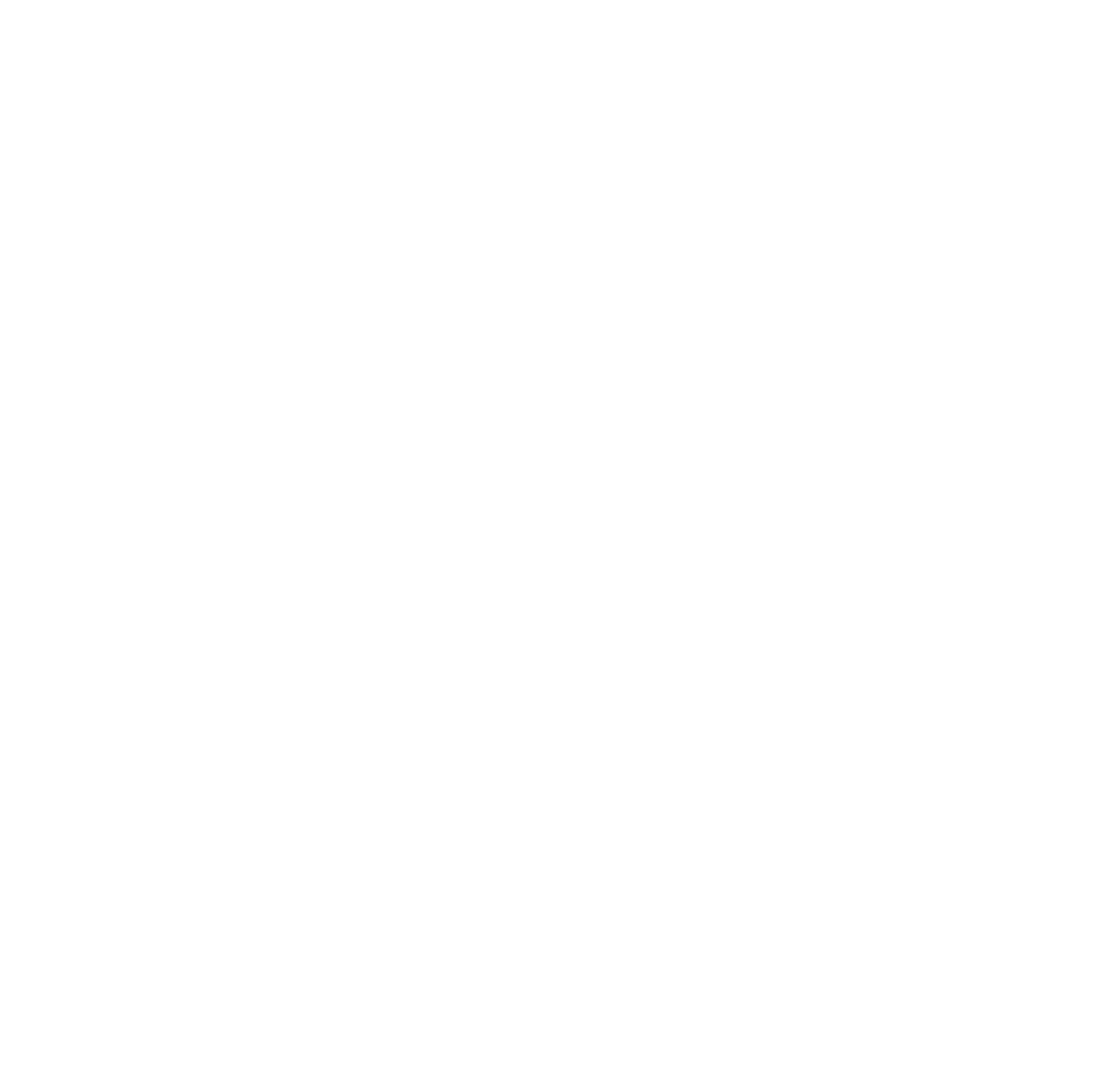
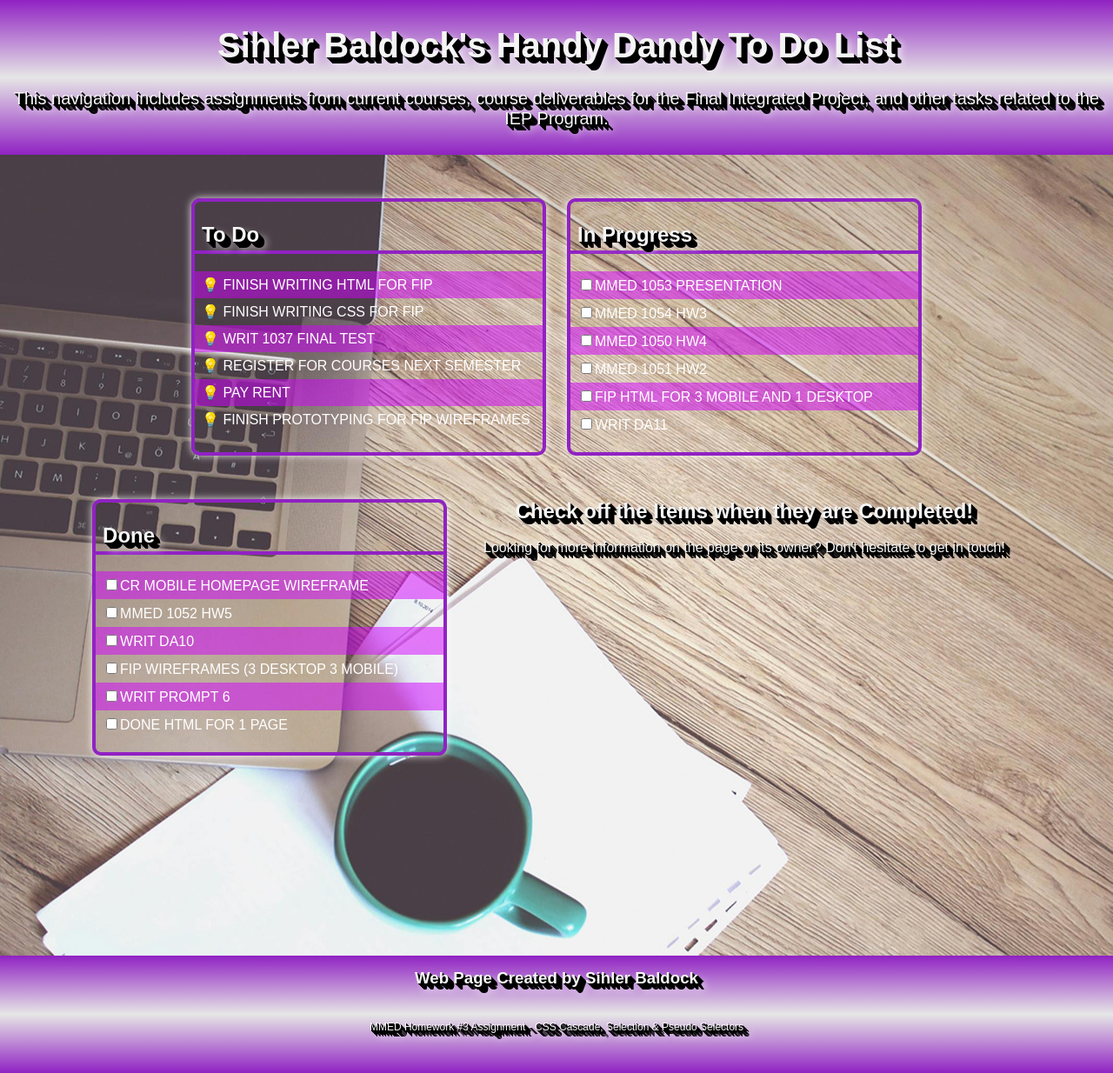
Before and after one commit to SihlerBaldock/baldock_sihler_hw3, a plain HTML site: page index.html in a window 1280 px wide. Shown: the whole page at 87% size. Before the commit the page ends 800 px from the top, so only its background shows below. Drawn offline with Linux system fonts and the light colour scheme.

Commit message:
Added Main Page Content
In this commit the main page content was added to the HTML and CSS files.

```diff
--- a/css/main.css
+++ b/css/main.css
@@ -0,0 +1,201 @@
+body {
+    background-color: black;
+    font-size: 16px;
+    font-family: Arial, Helvetica, sans-serif;
+    color: #fff;
+    margin: 0;
+}
+
+main {
+    display: flex;
+    justify-content: center;
+    flex-wrap: wrap;
+    background-image: url("/images/backgroundtodo.jpg");
+    padding-bottom: 230px;
+}
+
+header {
+    font-family: Arial, Helvetica, sans-serif;
+    font-size: 20px;
+    color: whitesmoke;
+    text-shadow: 1px 1px 0px black,
+                 2px 2px 0px black,
+                 3px 3px 0px black,
+                 4px 4px 0px black,
+                 5px 5px 0px black,
+                 6px 6px 0px black,
+                 7px 7px 0px black,
+                 8px 8px 10px white;
+    background: #9022c3;
+background: linear-gradient(180deg,rgba(144, 34, 195, 1) 0%, rgba(230, 230, 230, 1) 50%, rgba(144, 34, 195, 1) 100%);
+}
+
+header h1 {
+    text-align: center;
+    padding-top: 30px;
+    margin-top: 0;
+}
+
+header, p {
+    text-align: center;
+    padding-bottom: 30px;
+}
+
+article {
+    width: 400px;
+    border: 4px solid white;
+    border-radius: 10px;
+    margin-top: 50px;
+    margin-left: 12px;
+    margin-right: 12px;
+    margin-bottom: 0;
+}
+
+article > h2 {
+    color: whitesmoke;
+    text-shadow: 1px 1px 0px black,
+                 2px 2px 0px black,
+                 3px 3px 0px black,
+                 4px 4px 0px black,
+                 5px 5px 0px black,
+                 6px 6px 0px black,
+                 7px 7px 0px black,
+                 8px 8px 10px white;
+    padding: 4px 8px;
+}
+
+article:first-of-type {
+    /* border: 4px solid gray; */
+    border-color:#9022c3;
+}
+
+#heading-1 {
+    border-bottom: solid 4px #9022c3;
+}
+
+#heading-2 {
+    border-bottom: solid 4px #9022c3;
+}
+
+#heading-3 {
+    border-bottom: solid 4px #9022c3;
+}
+
+#inprogress {
+    border-color: #9022c3;
+}
+
+#inprogress h2 {
+    color: whitesmoke;
+    text-shadow: 1px 1px 0px black,
+                 2px 2px 0px black,
+                 3px 3px 0px black,
+                 4px 4px 0px black,
+                 5px 5px 0px black,
+                 6px 6px 0px black,
+                 7px 7px 0px black,
+                 8px 8px 10px white;
+}
+
+#done {
+    border-color: #9022c3;
+}
+
+#done h2 {
+    color: whitesmoke;
+    text-shadow: 1px 1px 0px black,
+                 2px 2px 0px black,
+                 3px 3px 0px black,
+                 4px 4px 0px black,
+                 5px 5px 0px black,
+                 6px 6px 0px black,
+                 7px 7px 0px black,
+                 8px 8px 10px white;
+}
+
+ul {
+    list-style-type: none;
+    padding-left: 0;
+}
+
+ul li {
+    padding: 6px 8px;
+    text-transform: uppercase;
+}
+
+p {
+    display: inline;
+}
+
+.todo li:nth-child(odd) {
+    background-color: rgba(212, 0, 255, 0.5);
+}
+
+.inprogress li:nth-child(odd) {
+    background-color: rgba(212, 0, 255, 0.5);
+}
+
+.done li:nth-child(odd) {
+    background-color: rgba(212, 0, 255, 0.5);
+}
+
+input[type="checkbox"]:checked + span::after {
+    content: "✅"
+}
+
+input[type="checkbox"]:checked + p::after {
+    content: "\1F389"
+}
+
+#completed-text {
+    text-align: center;
+    padding: 30px;
+    color: whitesmoke;
+    text-shadow: 1px 1px 0px black,
+                 2px 2px 0px black,
+                 3px 3px 0px black,
+                 4px 4px 0px black,
+                 5px 5px 0px black,
+                 6px 6px 0px black,
+                 7px 7px 0px black,
+                 8px 8px 10px white;
+}
+
+#todo {
+    box-shadow: 0px 0px 10px 0px rgba(255, 255, 255, 0.9);
+}
+
+#inprogress {
+    box-shadow: 0px 0px 10px 0px rgba(255, 255, 255, 0.9);
+}
+
+#done {
+    box-shadow: 0px 0px 10px 0px rgba(255, 255, 255, 0.9);
+}
+
+#main-footer {
+    text-align: center;
+    background: #9022c3;
+    background: linear-gradient(180deg,rgba(144, 34, 195, 1) 0%, rgba(230, 230, 230, 1) 50%, rgba(144, 34, 195, 1) 100%);
+    color: whitesmoke;
+    text-shadow: 1px 1px 0px black,
+                 2px 2px 0px black,
+                 3px 3px 0px black,
+                 4px 4px 0px black,
+                 5px 5px 0px black,
+                 6px 6px 0px black,
+                 7px 7px 0px black,
+                 8px 8px 10px white;
+    padding-bottom: 45px;
+
+}
+
+#main-footer p {
+    font-size: 12px;
+}
+
+#main-footer h3 {
+    margin: 0;
+    padding-top: 15px;
+    padding-bottom: 35px;
+}
--- a/index.html
+++ b/index.html
@@ -1,11 +1,69 @@
 <!DOCTYPE html>
 <html lang="en">
 <head>
-    <meta charset="UTF-8">
-    <title>Sihler Baldock's Handy Dandy To Do List</title>
-    <link href="css/main.css" rel="stylesheet">
+  <meta charset="UTF-8">
+  <title>Sihler Baldock's Handy Dandy To Do List</title>
+      <link rel="stylesheet" href="css/main.css">
 </head>
+
 <body>
 
+  <header>
+    <h1>Sihler Baldock's Handy Dandy To Do List</h1>
+    <p>This navigation includes assignments from current courses, course deliverables for the Final Integrated Project, and other tasks related to the IEP Program.</p>
+  </header>
+
+  <main>
+
+    <article id="todo">
+      <h2 id="heading-1">To Do</h2>
+      <ul class="todo" id="todo-ul">
+        <li>&#128161 Finish writing HTML for FIP </li>
+        <li>&#128161 Finish writing CSS for FIP</li>
+        <li>&#128161 WRIT 1037 FINAL TEST</li>
+        <li>&#128161 Register for Courses next semester</li>
+        <li>&#128161 Pay Rent</li>
+        <li>&#128161 Finish Prototyping for FIP wireframes</li>
+      </ul>
+    </article>
+
+    <article id="inprogress">
+      <h2 id="heading-2">In Progress</h2>
+      <ul class="inprogress">
+        <li><input type="checkbox"><span>MMED 1053 Presentation</span></li>
+        <li><input type="checkbox"><span>MMED 1054 HW3</span></li>
+        <li><input type="checkbox"><span>MMED 1050 HW4</span></li>
+        <li><input type="checkbox"><span>MMED 1051 HW2</span></li>
+        <li><input type="checkbox"><span>FIP HTML for 3 mobile and 1 desktop</span></li>
+        <li><input type="checkbox"><span>WRIT DA11</span></li>
+      </ul>
+    </article>
+
+    <article id="done">
+      <h2 id="heading-3">Done</h2>
+      <ul class="done">
+        <li><input type="checkbox"><p>CR Mobile Homepage Wireframe</p></li>
+        <li><input type="checkbox"><p>MMED 1052 HW5</p></li>
+        <li><input type="checkbox"><p>WRIT DA10</p></li>
+        <li><input type="checkbox"><p>FIP Wireframes (3 desktop 3 mobile)</p></li>
+        <li><input type="checkbox"><p>WRIT Prompt 6</p></li>
+        <li><input type="checkbox"><p>Done HTML for 1 page</p></li>
+      </ul>
+    </article>
+
+      <section id="completed-text">
+        <h2 id="heading-completed">Check off the Items when they are Completed!</h2>
+        <p>Looking for more information on the page or its owner? Don't hesitate to get in touch!</p>
+    </section>
+
+   </main>
+
+   <footer id="main-footer">
+    <h3>Web Page Created by Sihler Baldock</h3>
+    <p>MMED Homework #3 Assignment - CSS Cascade, Selection & Pseudo Selectors</p>
+   </footer>
+
+
 </body>
+
 </html>
```
Also changed, not shown: images/backgroundtodo.jpg (added).
